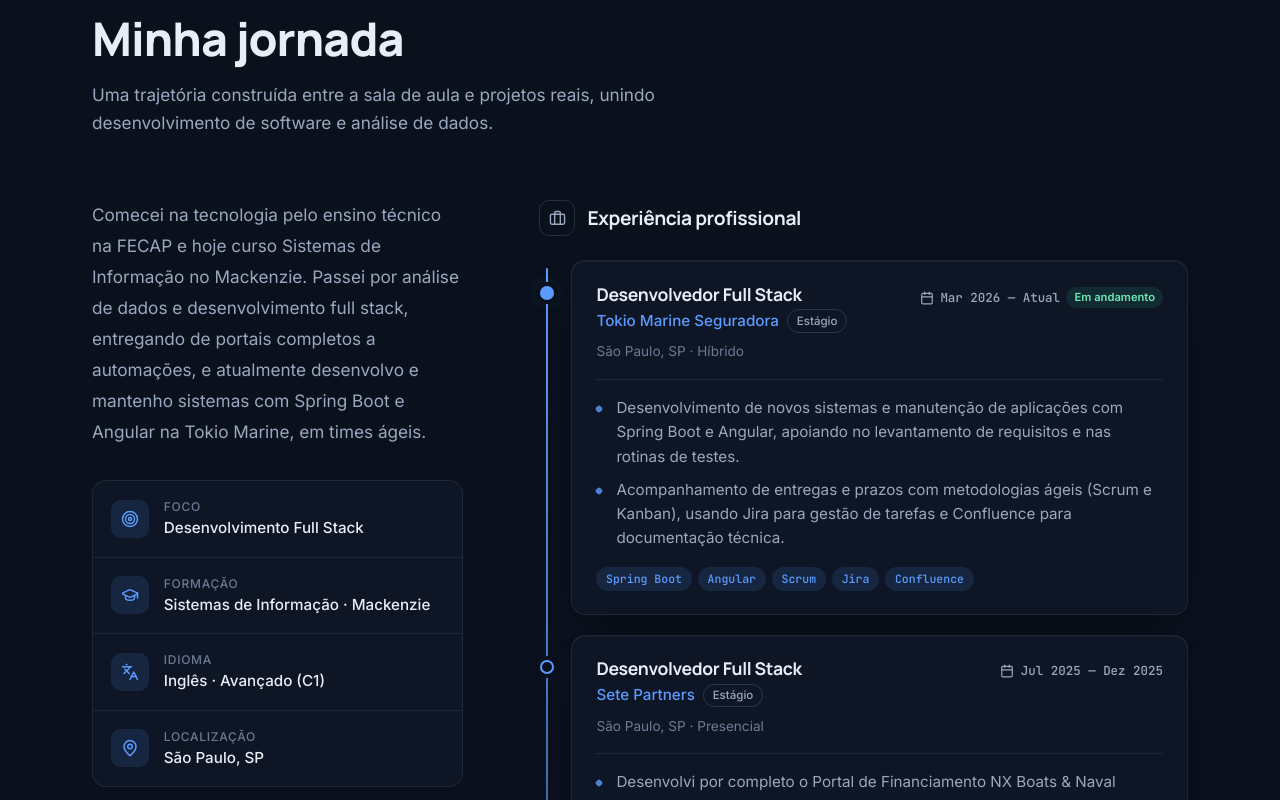
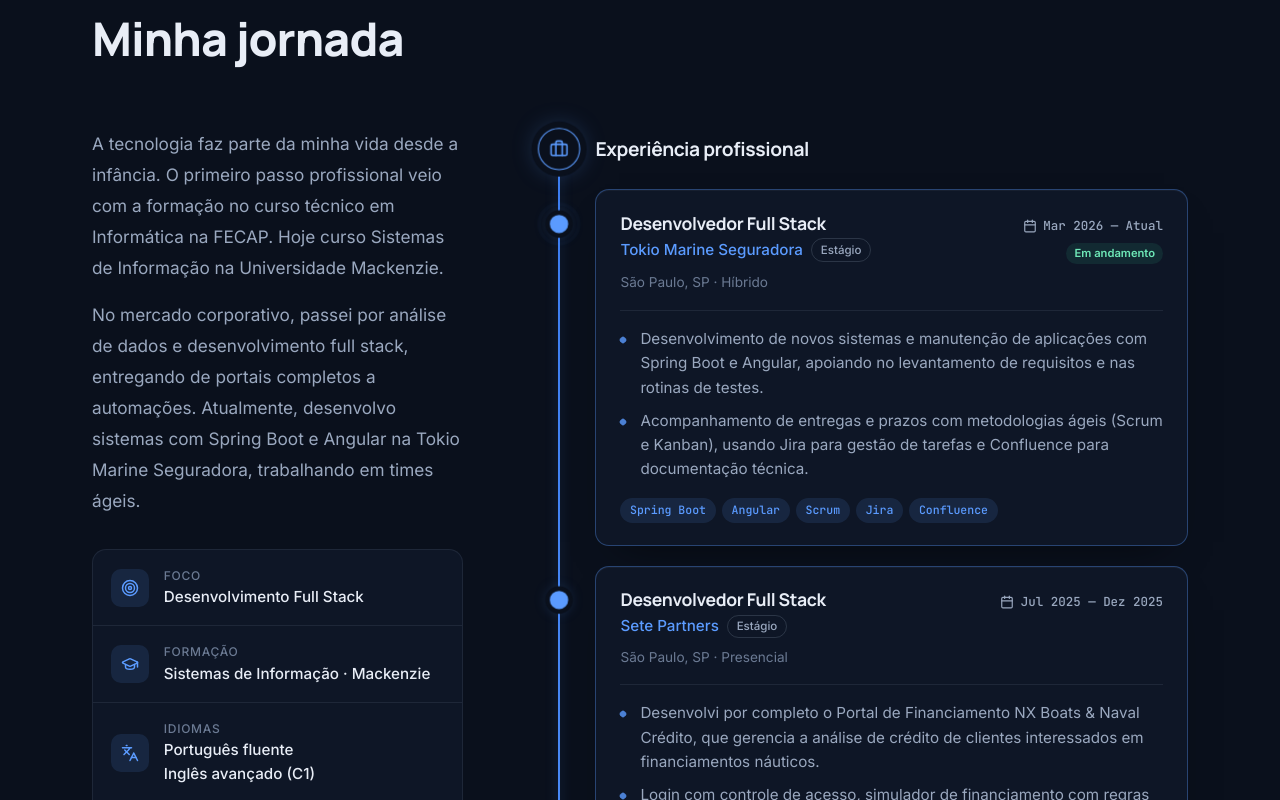
Before and after one commit to ArthurEdu05/meu-portfolio, a React (Vite) app: page / in a window 1280 px wide. Shown: the part 960-1760 px from the top of the page. Built offline with nearby package versions, Linux system fonts and the light colour scheme.

Commit message:
Reformular seção Sobre: texto, idiomas e linha do tempo interativa

```diff
--- a/src/data/profile.js
+++ b/src/data/profile.js
@@ -13,8 +13,11 @@
   githubUrl: "https://github.com/ArthurEdu05",
   summary:
     "Desenvolvedor e estudante de Sistemas de Informação no Mackenzie, com mais de quatro anos na área de tecnologia. Construo aplicações Full Stack com Java, Spring Boot, Angular, React, TypeScript, SQL e Python, criando soluções que aprimoram fluxos e operações.",
-  about:
-    "Comecei na tecnologia pelo ensino técnico na FECAP e hoje curso Sistemas de Informação no Mackenzie. Passei por análise de dados e desenvolvimento full stack, entregando de portais completos a automações, e atualmente desenvolvo e mantenho sistemas com Spring Boot e Angular na Tokio Marine, em times ágeis.",
+  // Cada item é um parágrafo separado na seção Sobre
+  about: [
+    "A tecnologia faz parte da minha vida desde a infância. O primeiro passo profissional veio com a formação no curso técnico em Informática na FECAP. Hoje curso Sistemas de Informação na Universidade Mackenzie.",
+    "No mercado corporativo, passei por análise de dados e desenvolvimento full stack, entregando de portais completos a automações. Atualmente, desenvolvo sistemas com Spring Boot e Angular na Tokio Marine Seguradora, trabalhando em times ágeis.",
+  ],
   passions: ["tecnologia", "programação", "Inteligência Artificial", "dados", "desafios"],
 };
 
@@ -51,7 +54,7 @@
       "Login com controle de acesso, simulador de financiamento com regras dinâmicas, geração automatizada de processos e painel administrativo integrado ao MySQL via AJAX.",
       "Integração com a API do OneDrive para gerenciamento de documentos.",
     ],
-    tags: ["WordPress", "MySQL", "AJAX", "OneDrive API"],
+    tags: ["WordPress", "PHP", "MySQL", "AJAX", "OneDrive API"],
   },
   {
     company: "BeBrasil",
@@ -69,10 +72,11 @@
 
 export const education = [
   {
-    institution: "Universidade Presbiteriana Mackenzie",
+    institution: "Universidade Mackenzie",
     course: "Sistemas de Informação",
     type: "Bacharelado",
     period: "Jan 2024 — Dez 2027",
+    location: "São Paulo, SP",
     current: true,
   },
   {
@@ -80,10 +84,14 @@
     course: "Técnico em Informática",
     type: "Ensino Técnico",
     period: "Fev 2021 — Nov 2023",
+    location: "São Paulo, SP",
   },
 ];
 
-export const languages = [{ name: "Inglês", level: "Avançado (C1)", issuer: "CEL-LEP" }];
+export const languages = [
+  { name: "Português", level: "Fluente" },
+  { name: "Inglês", level: "Avançado (C1)", issuer: "CEL-LEP" },
+];
 
 // Enquanto a lista estiver vazia, a seção exibe as caixas de "Em breve".
 // Para publicar um projeto, adicione objetos neste formato:
--- a/src/pages/Home/sections/About/About.css
+++ b/src/pages/Home/sections/About/About.css
@@ -16,6 +16,10 @@
   line-height: 1.8;
   color: var(--text-muted);
   margin-bottom: 2rem;
+}
+
+.about__lead p + p {
+  margin-top: 1rem;
 }
 
 .about__facts {
@@ -62,95 +66,151 @@
   color: var(--text-subtle);
 }
 
+.about__fact-item {
+  display: block;
+}
+
 .about__fact dd {
   font-size: 0.95rem;
   font-weight: 500;
   color: var(--text);
 }
 
-/* Timeline */
-.about__timelines {
+/* Linha do tempo (trilha única) */
+.journey {
+  position: relative;
   display: flex;
   flex-direction: column;
-  gap: 3.5rem;
+  gap: 2.75rem;
 }
 
-.timeline__heading {
+.journey__track {
+  position: absolute;
+  left: 19px;
+  top: 0;
+  bottom: 0;
+  width: 2px;
+  border-radius: 2px;
+  background: var(--border);
+}
+
+.journey__progress {
+  position: absolute;
+  inset: 0;
+  border-radius: inherit;
+  transform-origin: top;
+  background: linear-gradient(180deg, var(--accent-strong), var(--accent));
+  box-shadow: 0 0 12px var(--accent-glow);
+}
+
+/* Ponta luminosa que desce com a rolagem */
+.journey__head {
+  position: absolute;
+  left: 50%;
+  width: 10px;
+  height: 10px;
+  margin: -5px 0 0 -5px;
+  border-radius: 50%;
+  background: var(--accent);
+  box-shadow: 0 0 0 4px var(--accent-soft), 0 0 18px 4px var(--accent-glow);
+}
+
+/* Marco de seção sobre a trilha */
+.journey__heading {
+  position: relative;
+  z-index: 1;
   display: flex;
   align-items: center;
-  gap: 0.75rem;
-  margin-bottom: 1.5rem;
+  gap: 1rem;
+  margin-bottom: 1.25rem;
 }
 
-.timeline__heading h3 {
+.journey__heading h3 {
   font-size: 1.2rem;
   font-weight: 700;
 }
 
-.timeline__heading-icon {
+.journey__node {
   display: grid;
   place-items: center;
-  width: 36px;
-  height: 36px;
-  border-radius: 10px;
+  flex-shrink: 0;
+  width: 40px;
+  height: 40px;
+  border-radius: 50%;
   border: 1px solid var(--border-strong);
-  color: var(--text-muted);
+  background: var(--bg-alt);
+  color: var(--text-subtle);
+  box-shadow: 0 0 0 6px var(--bg-alt);
+  transition: color 0.4s var(--ease), border-color 0.4s var(--ease), box-shadow 0.4s var(--ease),
+    transform 0.45s cubic-bezier(0.34, 1.56, 0.64, 1);
 }
 
-.timeline__heading-icon svg {
-  width: 17px;
-  height: 17px;
+.journey__node svg {
+  width: 18px;
+  height: 18px;
 }
 
-.timeline__body {
-  position: relative;
-  padding-left: 2rem;
+.journey__node.is-active {
+  color: var(--accent);
+  border-color: var(--accent);
+  transform: scale(1.06);
+  box-shadow: 0 0 0 6px var(--bg-alt), 0 0 24px var(--accent-glow);
 }
 
-.timeline__list {
+.journey__list {
   list-style: none;
   display: flex;
   flex-direction: column;
   gap: 1.25rem;
 }
 
-.timeline__track {
-  position: absolute;
-  left: 7px;
-  top: 8px;
-  bottom: 8px;
-  width: 2px;
-  border-radius: 2px;
-  background: var(--border);
-  overflow: hidden;
+.journey__item {
+  position: relative;
+  padding-left: 56px;
 }
 
-.timeline__progress {
+/* Ponto de cada item: acende quando a ponta da trilha passa */
+.journey__dot {
   position: absolute;
-  inset: 0;
-  transform-origin: top;
-  background: linear-gradient(180deg, var(--accent), rgba(91, 155, 255, 0.2));
+  z-index: 1;
+  left: 12px;
+  top: 1.65rem;
+  width: 16px;
+  height: 16px;
+  border-radius: 50%;
+  border: 2px solid var(--border-strong);
+  background: var(--bg-alt);
+  box-shadow: 0 0 0 4px var(--bg-alt);
+  transition: background-color 0.35s var(--ease), border-color 0.35s var(--ease),
+    box-shadow 0.35s var(--ease), transform 0.45s cubic-bezier(0.34, 1.56, 0.64, 1);
 }
 
-.timeline__item {
-  position: relative;
+.journey__dot.is-active {
+  border-color: var(--accent);
+  background: var(--accent);
+  transform: scale(1.15);
+  box-shadow: 0 0 0 4px var(--bg-alt), 0 0 14px var(--accent-glow);
 }
 
-.timeline__dot {
+/* Item atual: pulso suave */
+.journey__dot.is-current.is-active::after {
+  content: "";
   position: absolute;
-  left: calc(-2rem + 1px);
-  top: 1.6rem;
-  width: 14px;
-  height: 14px;
+  inset: -6px;
   border-radius: 50%;
-  background: var(--bg-alt);
   border: 2px solid var(--accent);
-  box-shadow: 0 0 0 4px var(--bg-alt);
+  animation: journey-pulse 2.2s ease-out infinite;
 }
 
-.timeline__dot.is-current {
-  background: var(--accent);
-  box-shadow: 0 0 0 4px var(--bg-alt), 0 0 16px var(--accent-glow);
+@keyframes journey-pulse {
+  from {
+    transform: scale(0.7);
+    opacity: 0.8;
+  }
+  to {
+    transform: scale(1.6);
+    opacity: 0;
+  }
 }
 
 .timeline__card {
@@ -159,7 +219,11 @@
   border: 1px solid var(--border);
   background: var(--surface);
   box-shadow: var(--shadow);
-  transition: border-color 0.3s var(--ease), transform 0.3s var(--ease);
+  transition: border-color 0.4s var(--ease), transform 0.3s var(--ease);
+}
+
+.timeline__card.is-active {
+  border-color: var(--accent-glow);
 }
 
 .timeline__card:hover {
@@ -167,12 +231,20 @@
   transform: translateX(4px);
 }
 
+/* Cabeçalho padrão: informações à esquerda, data (e status) fixos à direita */
 .timeline__card-head {
+  display: grid;
+  grid-template-columns: minmax(0, 1fr) auto;
+  align-items: start;
+  gap: 0.5rem 1rem;
+}
+
+.timeline__meta {
   display: flex;
-  justify-content: space-between;
-  align-items: flex-start;
-  gap: 1rem;
-  flex-wrap: wrap;
+  flex-direction: column;
+  align-items: flex-end;
+  gap: 0.45rem;
+  padding-top: 0.2rem;
 }
 
 .timeline__role {
@@ -203,13 +275,11 @@
 .timeline__period {
   display: inline-flex;
   align-items: center;
-  flex-wrap: wrap;
   gap: 0.4rem;
   font-family: var(--font-mono);
   font-size: 0.78rem;
   color: var(--text-muted);
   white-space: nowrap;
-  padding-top: 0.2rem;
 }
 
 .timeline__period svg {
@@ -292,12 +362,32 @@
 }
 
 @media (max-width: 520px) {
-  .timeline__body {
-    padding-left: 1.6rem;
+  .timeline__card-head {
+    grid-template-columns: 1fr;
   }
 
-  .timeline__dot {
-    left: calc(-1.6rem + 1px);
+  .timeline__meta {
+    flex-direction: row;
+    align-items: center;
+    flex-wrap: wrap;
+    padding-top: 0;
+  }
+
+  .journey__track {
+    left: 16px;
+  }
+
+  .journey__node {
+    width: 34px;
+    height: 34px;
+  }
+
+  .journey__item {
+    padding-left: 44px;
+  }
+
+  .journey__dot {
+    left: 9px;
   }
 
   .timeline__card {
--- a/src/pages/Home/sections/About/About.jsx
+++ b/src/pages/Home/sections/About/About.jsx
@@ -1,5 +1,11 @@
-import { useRef } from "react";
-import { motion, useScroll, useSpring } from "framer-motion";
+import { useCallback, useEffect, useRef, useState } from "react";
+import {
+  motion,
+  useMotionValueEvent,
+  useScroll,
+  useSpring,
+  useTransform,
+} from "framer-motion";
 import {
   Briefcase,
   Calendar,
@@ -21,38 +27,125 @@
 const facts = [
   { icon: Target, label: "Foco", value: "Desenvolvimento Full Stack" },
   { icon: GraduationCap, label: "Formação", value: "Sistemas de Informação · Mackenzie" },
-  ...languages.map((l) => ({ icon: Languages, label: "Idioma", value: `${l.name} · ${l.level}` })),
+  {
+    icon: Languages,
+    label: languages.length > 1 ? "Idiomas" : "Idioma",
+    // Um idioma por linha
+    value: languages.map((l) => (
+      <span key={l.name} className="about__fact-item">
+        {l.name} {l.level.charAt(0).toLowerCase() + l.level.slice(1)}
+      </span>
+    )),
+  },
   { icon: MapPin, label: "Localização", value: profile.location },
 ];
 
-function TimelineGroup({ icon: Icon, title, children }) {
+const EASE = [0.22, 1, 0.36, 1];
+
+// Trilha única que atravessa Experiência e Formação. A barra acompanha a rolagem
+// (linha de leitura a 60% da tela) e cada marco acende quando a ponta passa por ele.
+function Journey({ groups }) {
   const ref = useRef(null);
-  const { scrollYProgress } = useScroll({ target: ref, offset: ["start 75%", "end 60%"] });
-  const scaleY = useSpring(scrollYProgress, { stiffness: 120, damping: 30 });
+  const nodesRef = useRef([]);
+  const [active, setActive] = useState(() => new Set());
+
+  const { scrollYProgress } = useScroll({ target: ref, offset: ["start 60%", "end 60%"] });
+  const progress = useSpring(scrollYProgress, { stiffness: 180, damping: 32, mass: 0.4 });
+  const headTop = useTransform(progress, (v) => `${v * 100}%`);
+
+  const update = useCallback((p) => {
+    const box = ref.current?.getBoundingClientRect();
+    if (!box || !box.height) return;
+    const next = new Set();
+    nodesRef.current.forEach((el, i) => {
+      if (!el) return;
+      const r = el.getBoundingClientRect();
+      if ((r.top + r.height / 2 - box.top) / box.height <= p + 0.002) next.add(i);
+    });
+    setActive((prev) =>
+      prev.size === next.size && [...next].every((i) => prev.has(i)) ? prev : next
+    );
+  }, []);
+
+  // Os marcos seguem a barra animada (e não a rolagem crua), ficando sempre em sincronia
+  useMotionValueEvent(progress, "change", update);
+  useEffect(() => update(progress.get()), [update, progress]);
+
+  const register = (i) => (el) => {
+    nodesRef.current[i] = el;
+  };
+
+  let n = 0;
 
   return (
-    <div className="timeline">
-      <Reveal className="timeline__heading">
-        <span className="timeline__heading-icon">
+    <div className="journey" ref={ref}>
+      <span className="journey__track" aria-hidden="true">
+        <motion.span className="journey__progress" style={{ scaleY: progress }} />
+        <motion.span className="journey__head" style={{ top: headTop }} />
+      </span>
+
+      {groups.map(({ icon: Icon, title, items }) => {
+        const headingIndex = n++;
+        return (
+          <section className="journey__group" key={title}>
+            <Reveal className="journey__heading">
+              <span
+                ref={register(headingIndex)}
+                className={`journey__node${active.has(headingIndex) ? " is-active" : ""}`}
+              >
                 <Icon aria-hidden="true" />
               </span>
               <h3>{title}</h3>
             </Reveal>
-      <div className="timeline__body" ref={ref}>
-        <span className="timeline__track" aria-hidden="true">
-          <motion.span className="timeline__progress" style={{ scaleY }} />
-        </span>
-        <ol className="timeline__list">{children}</ol>
-      </div>
+
+            <ol className="journey__list">
+              {items.map((item, i) => {
+                const index = n++;
+                return (
+                  <JourneyItem
+                    key={item.org}
+                    {...item}
+                    order={i}
+                    isActive={active.has(index)}
+                    dotRef={register(index)}
+                  />
+                );
+              })}
+            </ol>
+          </section>
+        );
+      })}
     </div>
   );
 }
 
-function TimelineItem({ title, org, type, period, location, current, highlights, tags, index }) {
+function JourneyItem({
+  title,
+  org,
+  type,
+  period,
+  location,
+  current,
+  highlights,
+  tags,
+  order,
+  isActive,
+  dotRef,
+}) {
   return (
-    <Reveal as="li" className="timeline__item" delay={index * 0.05}>
-      <span className={`timeline__dot${current ? " is-current" : ""}`} aria-hidden="true" />
-      <article className="timeline__card card-hover">
+    <motion.li
+      className="journey__item"
+      initial={{ opacity: 0, x: 32 }}
+      whileInView={{ opacity: 1, x: 0 }}
+      viewport={{ once: true, amount: 0.25 }}
+      transition={{ duration: 0.7, delay: order * 0.08, ease: EASE }}
+    >
+      <span
+        ref={dotRef}
+        className={`journey__dot${isActive ? " is-active" : ""}${current ? " is-current" : ""}`}
+        aria-hidden="true"
+      />
+      <article className={`timeline__card card-hover${isActive ? " is-active" : ""}`}>
         <header className="timeline__card-head">
           <div>
             <h4 className="timeline__role">{title}</h4>
@@ -61,11 +154,13 @@
               {type && <span className="timeline__type">{type}</span>}
             </p>
           </div>
+          <div className="timeline__meta">
             <span className="timeline__period">
               <Calendar aria-hidden="true" />
               {period}
+            </span>
             {current && <span className="timeline__current">Em andamento</span>}
-          </span>
+          </div>
         </header>
         {location && <p className="timeline__location">{location}</p>}
         {highlights?.length > 0 && (
@@ -83,9 +178,38 @@
           </ul>
         )}
       </article>
-    </Reveal>
+    </motion.li>
   );
 }
+
+const journeyGroups = [
+  {
+    icon: Briefcase,
+    title: "Experiência profissional",
+    items: experience.map((e) => ({
+      title: e.role,
+      org: e.company,
+      type: e.type,
+      period: e.period,
+      location: e.location,
+      current: e.current,
+      highlights: e.highlights,
+      tags: e.tags,
+    })),
+  },
+  {
+    icon: GraduationCap,
+    title: "Formação acadêmica",
+    items: education.map((e) => ({
+      title: e.course,
+      org: e.institution,
+      type: e.type,
+      period: e.period,
+      location: e.location,
+      current: e.current,
+    })),
+  },
+];
 
 export default function About() {
   return (
@@ -95,13 +219,16 @@
           id="about-title"
           eyebrow="01 · Sobre"
           title="Minha jornada"
-          subtitle="Uma trajetória construída entre a sala de aula e projetos reais, unindo desenvolvimento de software e análise de dados."
         />
 
         <div className="about__grid">
           <aside className="about__intro">
             <Reveal>
-              <p className="about__lead">{profile.about}</p>
+              <div className="about__lead">
+                {profile.about.map((paragraph) => (
+                  <p key={paragraph}>{paragraph}</p>
+                ))}
+              </div>
             </Reveal>
             <Reveal delay={0.1}>
               <dl className="about__facts">
@@ -121,37 +248,7 @@
           </aside>
 
           <div className="about__timelines">
-            <TimelineGroup icon={Briefcase} title="Experiência profissional">
-              {experience.map((e, i) => (
-                <TimelineItem
-                  key={e.company}
-                  index={i}
-                  title={e.role}
-                  org={e.company}
-                  type={e.type}
-                  period={e.period}
-                  location={e.location}
-                  current={e.current}
-                  highlights={e.highlights}
-                  tags={e.tags}
-                />
-              ))}
-            </TimelineGroup>
-
-            <TimelineGroup icon={GraduationCap} title="Formação acadêmica">
-              {education.map((e, i) => (
-                <TimelineItem
-                  key={e.institution}
-                  index={i}
-                  title={e.course}
-                  org={e.institution}
-                  type={e.type}
-                  period={e.period}
-                  current={e.current}
-                />
-              ))}
-            </TimelineGroup>
-
+            <Journey groups={journeyGroups} />
           </div>
         </div>
       </div>
```
Lines whose indentation alone changed are shown as unchanged.
